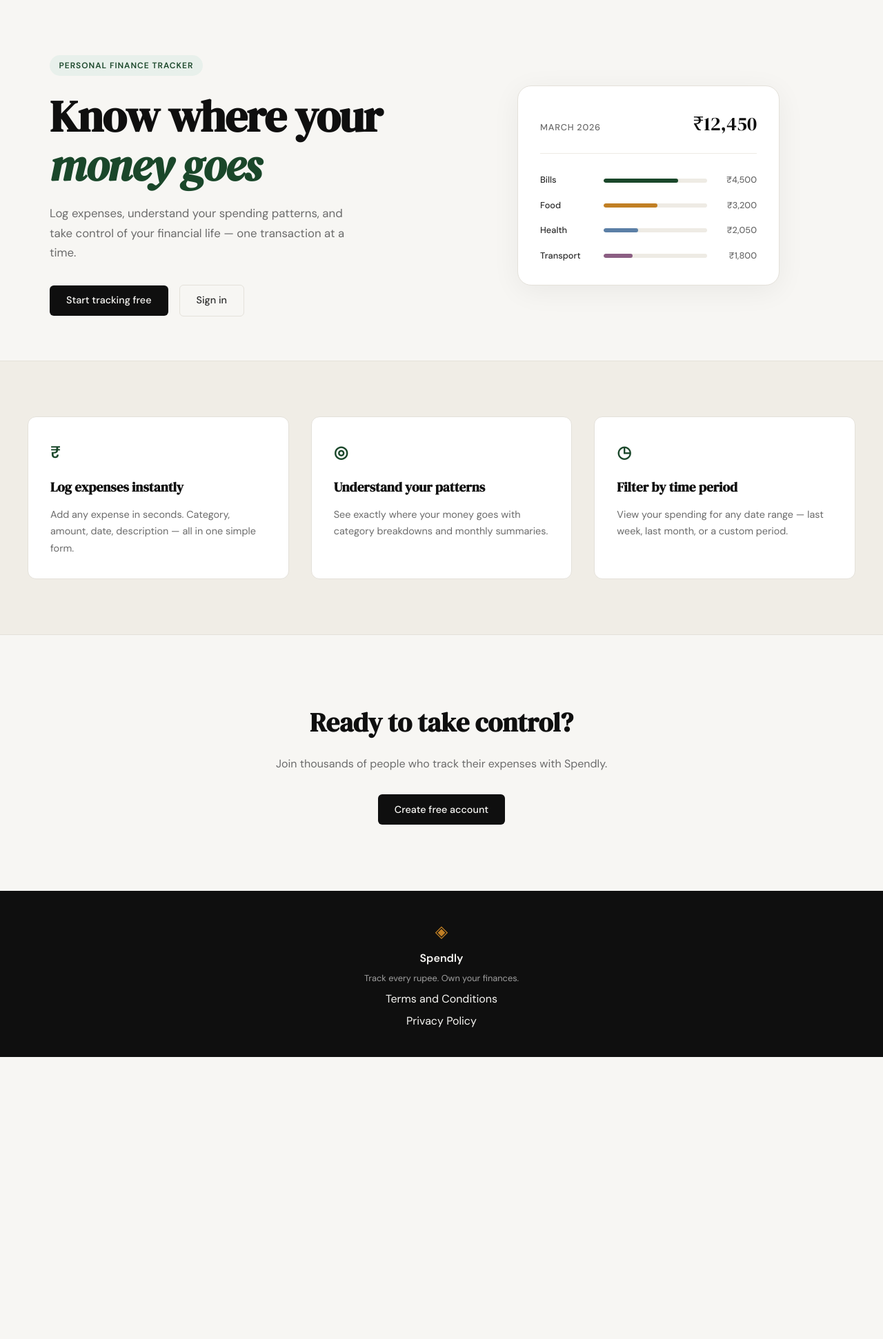
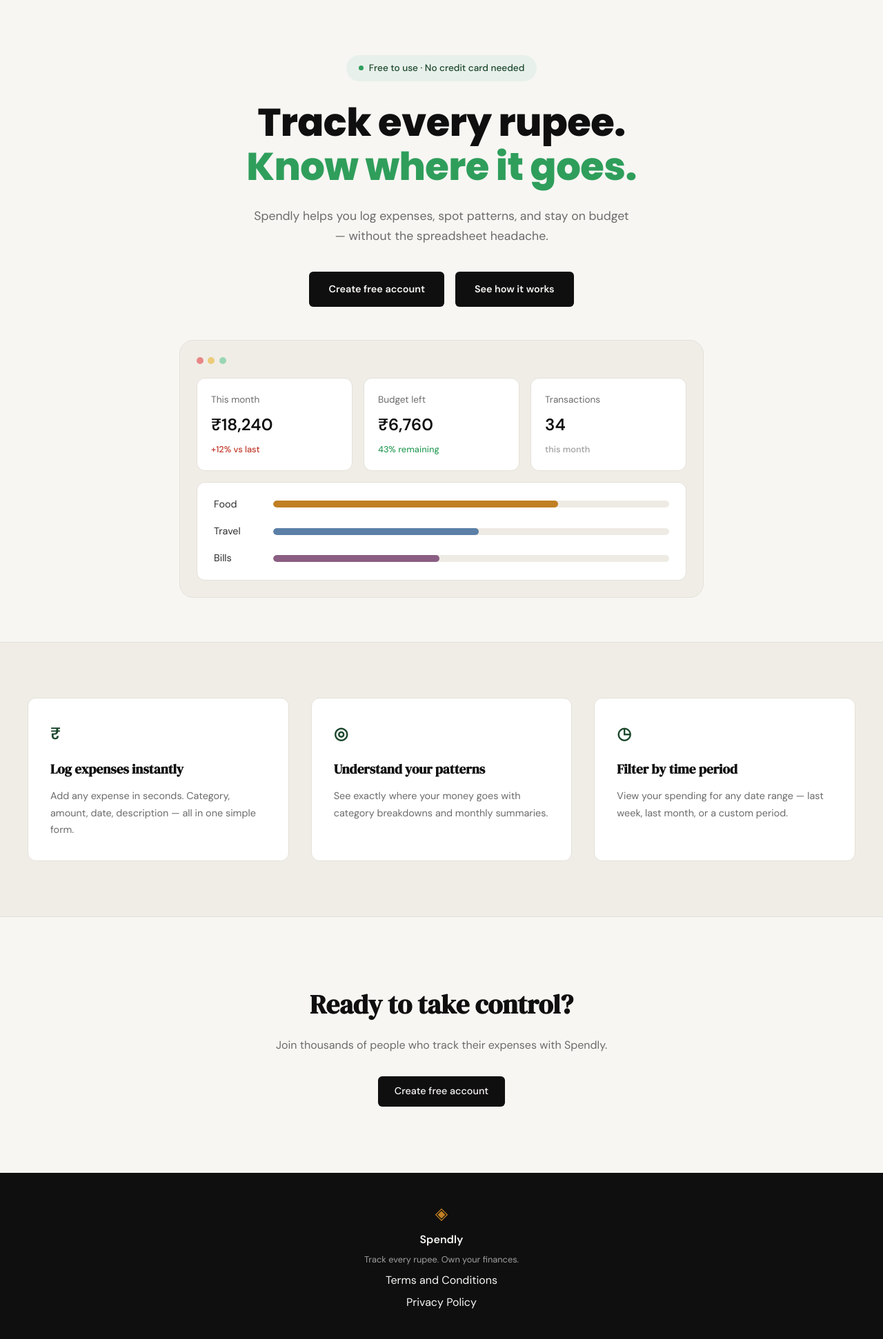
Before and after one commit to Kaanchi-256/spendly, a Flask app: page / in a window 1280 px wide. Shown: the part 61-2003 px from the top of the page at 69% size. Before the commit the page ends 1594 px from the top, so only its background shows below. Run offline with Flask 3, Linux system fonts and the light colour scheme.

Commit message:
Redesign landing page hero section

```diff
--- /dev/null
+++ b/static/css/landing.css
@@ -0,0 +1,193 @@
+/* ------------------------------------------------------------------ */
+/* Hero (landing page) — overrides/extends the base hero in style.css  */
+/* ------------------------------------------------------------------ */
+
+:root {
+    --hero-green: #2f9e5b;
+}
+
+.hero {
+    display: flex;
+    flex-direction: column;
+    align-items: center;
+    text-align: center;
+    padding: 5rem 2rem 4rem;
+}
+
+.hero-inner {
+    display: flex;
+    flex-direction: column;
+    align-items: center;
+    width: 100%;
+    max-width: 760px;
+}
+
+.hero-badge {
+    display: inline-flex;
+    align-items: center;
+    gap: 0.5rem;
+    background: var(--accent-light);
+    color: var(--accent);
+    font-size: 0.85rem;
+    font-weight: 500;
+    letter-spacing: normal;
+    text-transform: none;
+    padding: 0.5rem 1.1rem;
+    border-radius: 999px;
+    margin-bottom: 1.75rem;
+}
+
+.hero-badge-dot {
+    width: 7px;
+    height: 7px;
+    border-radius: 50%;
+    background: var(--hero-green);
+    flex-shrink: 0;
+}
+
+.hero-title {
+    font-family: 'Poppins', var(--font-body);
+    font-weight: 800;
+    font-size: clamp(2.4rem, 5vw, 3.5rem);
+    line-height: 1.15;
+    letter-spacing: -0.01em;
+    color: var(--ink);
+    margin-bottom: 1.5rem;
+}
+
+.hero-title-accent {
+    color: var(--hero-green);
+}
+
+.hero-subtitle {
+    font-size: 1.1rem;
+    color: var(--ink-muted);
+    line-height: 1.7;
+    max-width: 560px;
+    margin: 0 auto 2.25rem;
+}
+
+.hero-actions {
+    display: flex;
+    justify-content: center;
+    gap: 1rem;
+    margin-bottom: 3rem;
+}
+
+.hero-actions .btn-primary {
+    padding: 0.85rem 1.75rem;
+    font-weight: 600;
+}
+
+/* Dashboard preview panel */
+
+.hero-panel {
+    width: 100%;
+    max-width: 900px;
+    background: var(--paper-warm);
+    border: 1px solid var(--border);
+    border-radius: var(--radius-lg);
+    padding: 1.5rem;
+    text-align: left;
+}
+
+.hero-panel-dots {
+    display: flex;
+    gap: 0.4rem;
+    margin-bottom: 1.25rem;
+}
+
+.hero-panel-dot {
+    width: 10px;
+    height: 10px;
+    border-radius: 50%;
+}
+
+.hero-panel-dot-red { background: #e88787; }
+.hero-panel-dot-yellow { background: #eccb7a; }
+.hero-panel-dot-green { background: #9bd6b4; }
+
+.hero-stats {
+    display: grid;
+    grid-template-columns: repeat(3, 1fr);
+    gap: 1rem;
+    margin-bottom: 1rem;
+}
+
+.hero-stat-card {
+    display: flex;
+    flex-direction: column;
+    gap: 0.4rem;
+    background: var(--paper-card);
+    border: 1px solid var(--border);
+    border-radius: var(--radius-md);
+    padding: 1.25rem;
+}
+
+.hero-stat-label {
+    font-size: 0.85rem;
+    color: var(--ink-muted);
+}
+
+.hero-stat-value {
+    font-family: var(--font-body);
+    font-weight: 700;
+    font-size: 1.5rem;
+    color: var(--ink);
+}
+
+.hero-stat-delta {
+    font-size: 0.8rem;
+    font-weight: 500;
+}
+
+.hero-stat-delta-pos { color: var(--hero-green); }
+.hero-stat-delta-neg { color: var(--danger); }
+.hero-stat-delta-neutral { color: var(--ink-faint); }
+
+.hero-bars {
+    background: var(--paper-card);
+    border: 1px solid var(--border);
+    border-radius: var(--radius-md);
+    padding: 1.25rem 1.5rem;
+    display: flex;
+    flex-direction: column;
+    gap: 1rem;
+}
+
+.hero-bar-row {
+    display: grid;
+    grid-template-columns: 70px 1fr;
+    align-items: center;
+    gap: 1rem;
+}
+
+.hero-bar-label {
+    font-size: 0.9rem;
+    color: var(--ink-soft);
+}
+
+.hero-bar-track {
+    height: 10px;
+    background: var(--border-soft);
+    border-radius: 999px;
+    overflow: hidden;
+}
+
+.hero-bar-fill {
+    height: 100%;
+    border-radius: 999px;
+}
+
+.hero-bar-food { background: var(--accent-2); }
+.hero-bar-travel { background: #5b7fa6; }
+.hero-bar-bills { background: #8b5e83; }
+
+@media (max-width: 900px) {
+    .hero-stats { grid-template-columns: 1fr; }
+}
+
+@media (max-width: 600px) {
+    .hero { padding: 3rem 1rem 2rem; }
+    .hero-panel { padding: 1.25rem; }
+}
--- a/templates/landing.html
+++ b/templates/landing.html
@@ -1,60 +1,78 @@
 {% extends "base.html" %}
 
 {% block title %}Spendly — Track Every Rupee{% endblock %}
+
+{% block head %}
+<link rel="preconnect" href="https://fonts.googleapis.com">
+<link rel="preconnect" href="https://fonts.gstatic.com" crossorigin>
+<link href="https://fonts.googleapis.com/css2?family=Poppins:wght@700;800&display=swap" rel="stylesheet">
+<link rel="stylesheet" href="{{ url_for('static', filename='css/landing.css') }}">
+{% endblock %}
 
 {% block content %}
 
 <section class="hero">
     <div class="hero-inner">
-        <div class="hero-badge">Personal Finance Tracker</div>
+        <div class="hero-badge">
+            <span class="hero-badge-dot"></span>
+            Free to use · No credit card needed
+        </div>
         <h1 class="hero-title">
-            Know where your<br>
-            <em>money goes</em>
+            Track every rupee.<br>
+            <span class="hero-title-accent">Know where it goes.</span>
         </h1>
         <p class="hero-subtitle">
-            Log expenses, understand your spending patterns,
-            and take control of your financial life —
-            one transaction at a time.
+            Spendly helps you log expenses, spot patterns, and stay
+            on budget — without the spreadsheet headache.
         </p>
         <div class="hero-actions">
-            <a href="{{ url_for('register') }}" class="btn-primary">Start tracking free</a>
-            <a href="{{ url_for('login') }}" class="btn-ghost">Sign in</a>
+            <a href="{{ url_for('register') }}" class="btn-primary">Create free account</a>
+            <a href="#" class="btn-primary">See how it works</a>
         </div>
-    </div>
-    <div class="hero-visual">
-        <div class="mock-card">
-            <div class="mock-card-header">
-                <span class="mock-label">March 2026</span>
-                <span class="mock-total">₹12,450</span>
+
+        <div class="hero-panel">
+            <div class="hero-panel-dots">
+                <span class="hero-panel-dot hero-panel-dot-red"></span>
+                <span class="hero-panel-dot hero-panel-dot-yellow"></span>
+                <span class="hero-panel-dot hero-panel-dot-green"></span>
             </div>
-            <div class="mock-bars">
-                <div class="mock-bar-row">
-                    <span class="mock-cat">Bills</span>
-                    <div class="mock-bar-track">
-                        <div class="mock-bar" style="width: 72%"></div>
+
+            <div class="hero-stats">
+                <div class="hero-stat-card">
+                    <span class="hero-stat-label">This month</span>
+                    <span class="hero-stat-value">₹18,240</span>
+                    <span class="hero-stat-delta hero-stat-delta-neg">+12% vs last</span>
+                </div>
+                <div class="hero-stat-card">
+                    <span class="hero-stat-label">Budget left</span>
+                    <span class="hero-stat-value">₹6,760</span>
+                    <span class="hero-stat-delta hero-stat-delta-pos">43% remaining</span>
+                </div>
+                <div class="hero-stat-card">
+                    <span class="hero-stat-label">Transactions</span>
+                    <span class="hero-stat-value">34</span>
+                    <span class="hero-stat-delta hero-stat-delta-neutral">this month</span>
+                </div>
+            </div>
+
+            <div class="hero-bars">
+                <div class="hero-bar-row">
+                    <span class="hero-bar-label">Food</span>
+                    <div class="hero-bar-track">
+                        <div class="hero-bar-fill hero-bar-food" style="width: 72%"></div>
                     </div>
-                    <span class="mock-amt">₹4,500</span>
                 </div>
-                <div class="mock-bar-row">
-                    <span class="mock-cat">Food</span>
-                    <div class="mock-bar-track">
-                        <div class="mock-bar mock-bar-2" style="width: 52%"></div>
+                <div class="hero-bar-row">
+                    <span class="hero-bar-label">Travel</span>
+                    <div class="hero-bar-track">
+                        <div class="hero-bar-fill hero-bar-travel" style="width: 52%"></div>
                     </div>
-                    <span class="mock-amt">₹3,200</span>
                 </div>
-                <div class="mock-bar-row">
-                    <span class="mock-cat">Health</span>
-                    <div class="mock-bar-track">
-                        <div class="mock-bar mock-bar-3" style="width: 33%"></div>
+                <div class="hero-bar-row">
+                    <span class="hero-bar-label">Bills</span>
+                    <div class="hero-bar-track">
+                        <div class="hero-bar-fill hero-bar-bills" style="width: 42%"></div>
                     </div>
-                    <span class="mock-amt">₹2,050</span>
-                </div>
-                <div class="mock-bar-row">
-                    <span class="mock-cat">Transport</span>
-                    <div class="mock-bar-track">
-                        <div class="mock-bar mock-bar-4" style="width: 28%"></div>
-                    </div>
-                    <span class="mock-amt">₹1,800</span>
                 </div>
             </div>
         </div>
```
